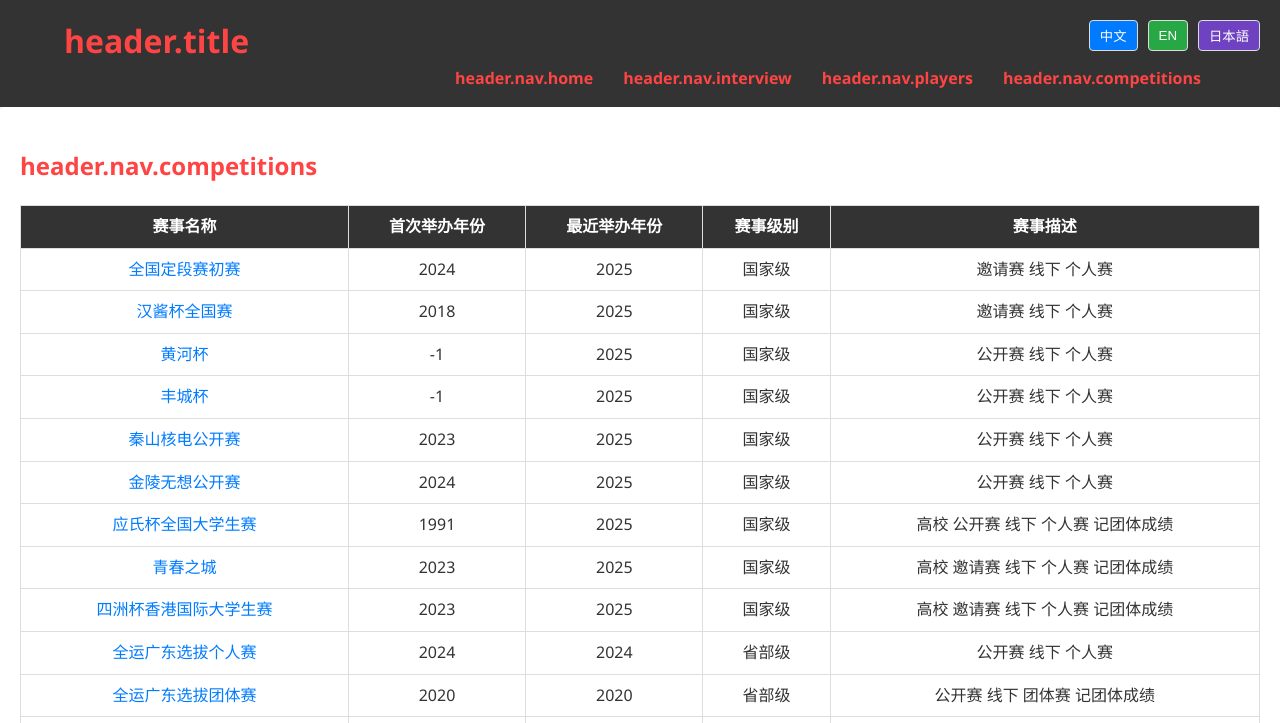
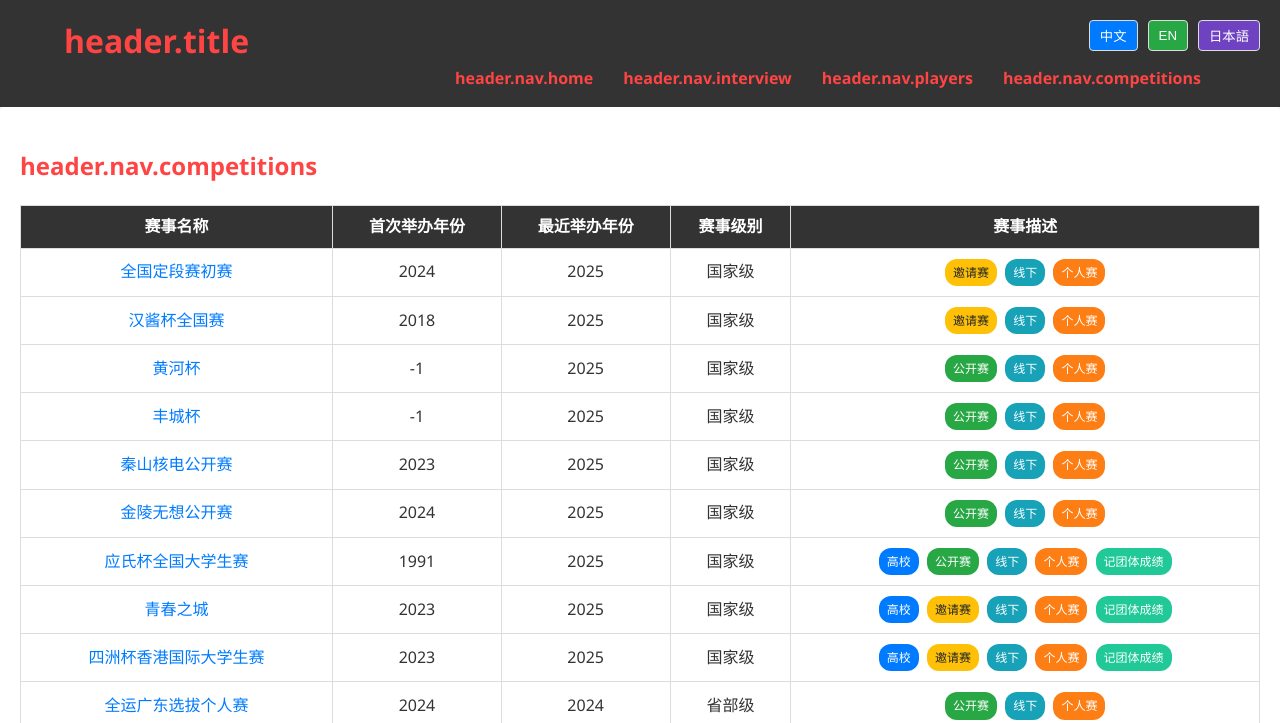
Before and after one commit to 119020/LGU-Go, a plain HTML site: page competition-bases.html in a window 1280 px wide. Shown: the top 723 px of the page. Drawn offline with nearby package versions, Linux system fonts and the light colour scheme; a script that the page names is missing.

Commit message:
Update styles.css

```diff
--- a/styles.css
+++ b/styles.css
@@ -441,6 +441,66 @@ footer .social-links a:hover {
     color: #ff6347;
 }
 
+/* 标签基础样式 */
+.tag {
+    display: inline-block;
+    padding: 4px 8px;
+    margin: 2px;
+    border-radius: 12px;
+    font-size: 12px;
+    font-weight: 500;
+    color: white;
+    background-color: #6c757d;
+}
+
+/* 特定标签样式 */
+.tag-school {
+    background-color: #007bff;
+}
+
+.tag-open {
+    background-color: #28a745;
+}
+
+.tag-invitation {
+    background-color: #ffc107;
+    color: #212529;
+}
+
+.tag-offline {
+    background-color: #17a2b8;
+}
+
+.tag-online {
+    background-color: #6f42c1;
+}
+
+.tag-individual {
+    background-color: #fd7e14;
+}
+
+.tag-team {
+    background-color: #e83e8c;
+}
+
+.tag-team-result {
+    background-color: #20c997;
+}
+
+.tag-no-tag {
+    background-color: #f8f9fa;
+    color: #6c757d;
+    border: 1px solid #dee2e6;
+}
+
+/* 响应式调整 */
+@media (max-width: 768px) {
+    .tag {
+        font-size: 10px;
+        padding: 2px 6px;
+    }
+}
+
 /* 响应式设计 */
 @media (max-width: 1024px) {
     .news-carousel-inner {
```
